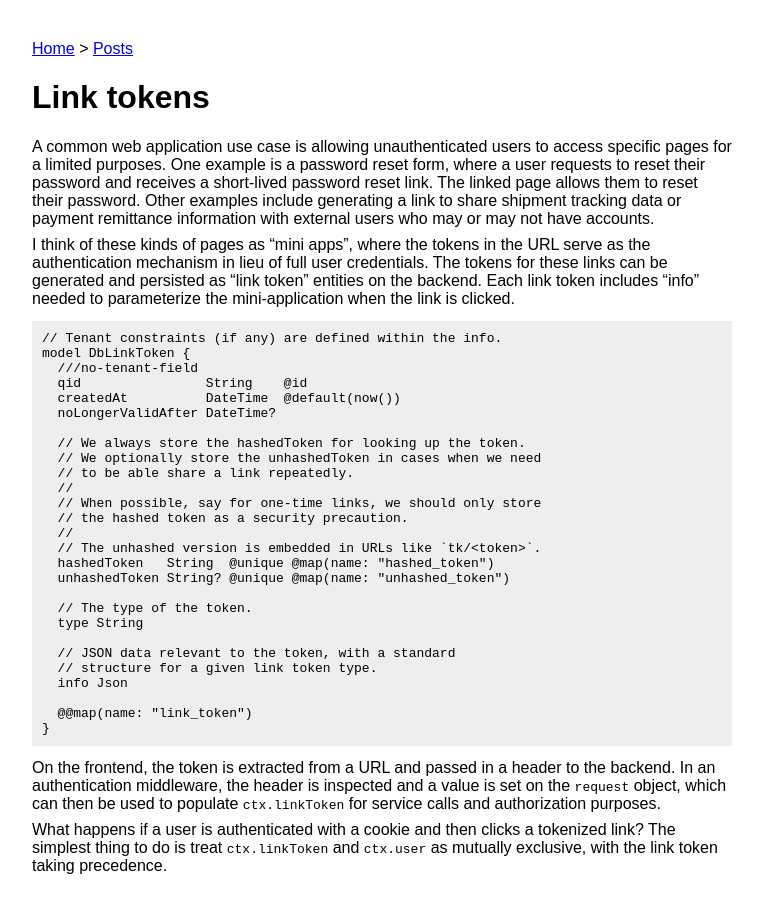
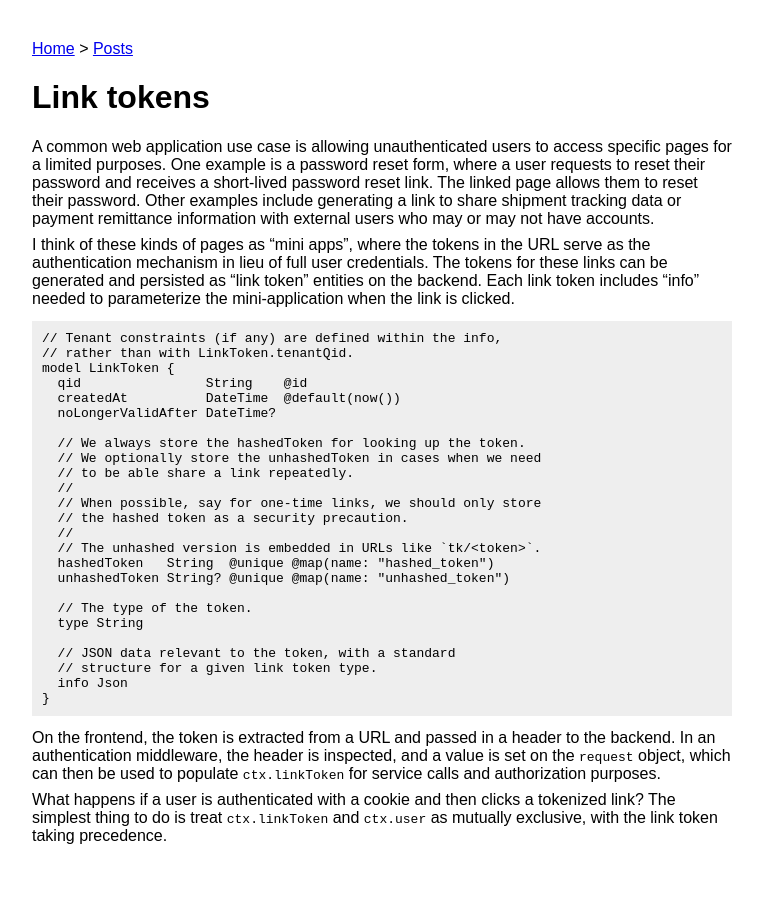
Before and after one commit to maxh/maxheinritz.com, a Jekyll site: the page built from _posts/2022-12-04-link-token.md, in a window 1280 px wide. Shown: the whole page, without its empty margins (108-871 px from the left). Built offline with Jekyll 4.4.1, drawn with Linux system fonts in a browser that asks for light colours.

Commit message:
link token

````diff
--- a/_posts/2022-12-04-link-token.md
+++ b/_posts/2022-12-04-link-token.md
@@ -9,9 +9,9 @@ A common web application use case is allowing unauthenticated users to access sp
 I think of these kinds of pages as "mini apps", where the tokens in the URL serve as the authentication mechanism in lieu of full user credentials. The tokens for these links can be generated and persisted as "link token" entities on the backend. Each link token includes "info" needed to parameterize the mini-application when the link is clicked.
 
 ```
-// Tenant constraints (if any) are defined within the info.
-model DbLinkToken {
-  ///no-tenant-field
+// Tenant constraints (if any) are defined within the info,
+// rather than with LinkToken.tenantQid.
+model LinkToken {
   qid                String    @id
   createdAt          DateTime  @default(now())
   noLongerValidAfter DateTime?
@@ -33,11 +33,9 @@ model DbLinkToken {
   // JSON data relevant to the token, with a standard
   // structure for a given link token type.
   info Json
-
-  @@map(name: "link_token")
 }
 ```
 
-On the frontend, the token is extracted from a URL and passed in a header to the backend. In an authentication middleware, the header is inspected and a value is set on the `request` object, which can then be used to populate `ctx.linkToken` for service calls and authorization purposes.
+On the frontend, the token is extracted from a URL and passed in a header to the backend. In an authentication middleware, the header is inspected, and a value is set on the `request` object, which can then be used to populate `ctx.linkToken` for service calls and authorization purposes.
 
 What happens if a user is authenticated with a cookie and then clicks a tokenized link? The simplest thing to do is treat `ctx.linkToken` and `ctx.user` as mutually exclusive, with the link token taking precedence.
````
